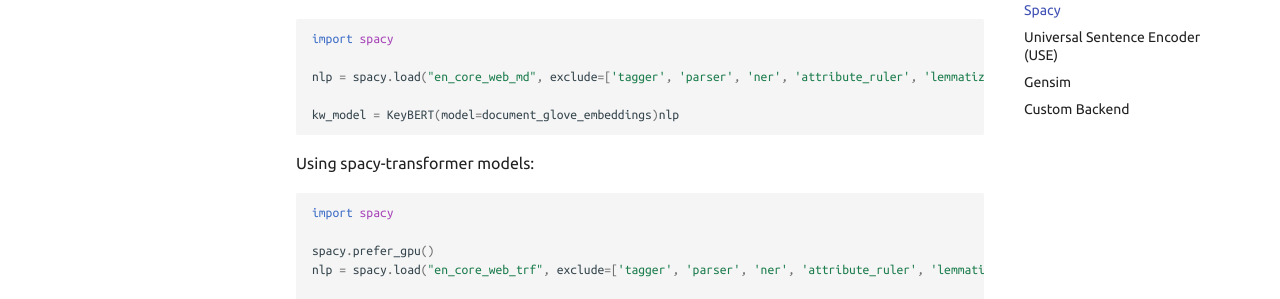
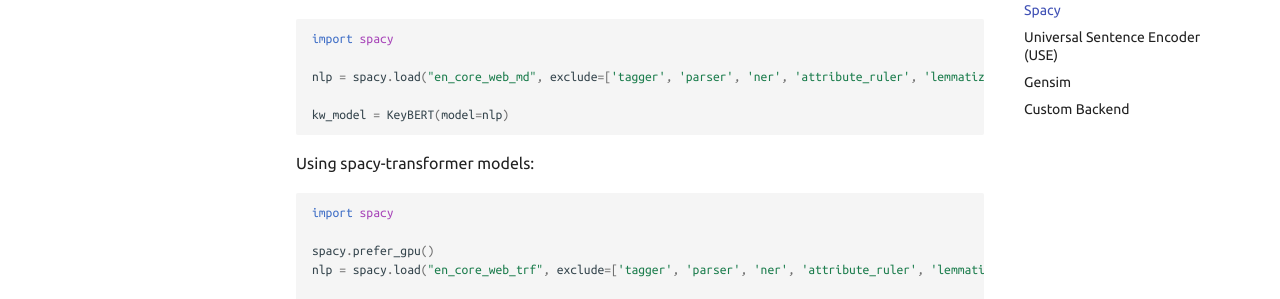
Before and after one commit to MaartenGr/KeyBERT, an MkDocs documentation site: the page built from docs/guides/embeddings.md, in a window 1280 px wide and 900 px high, scrolled down 1300 px. Shown: the part 152-451 px from the top of the window. Built offline with MkDocs 1.6.1 and Material for MkDocs 9.7.7, drawn with Linux system fonts in a browser that asks for light colours; comment, search, counter and statistics services are not loaded.

Commit message:
Fix typo #44

````diff
--- a/docs/guides/embeddings.md
+++ b/docs/guides/embeddings.md
@@ -60,7 +60,7 @@
 
 nlp = spacy.load("en_core_web_md", exclude=['tagger', 'parser', 'ner', 'attribute_ruler', 'lemmatizer'])
 
-kw_model = KeyBERT(model=document_glove_embeddings)nlp
+kw_model = KeyBERT(model=nlp)
 ```
 
 Using spacy-transformer models:
````
